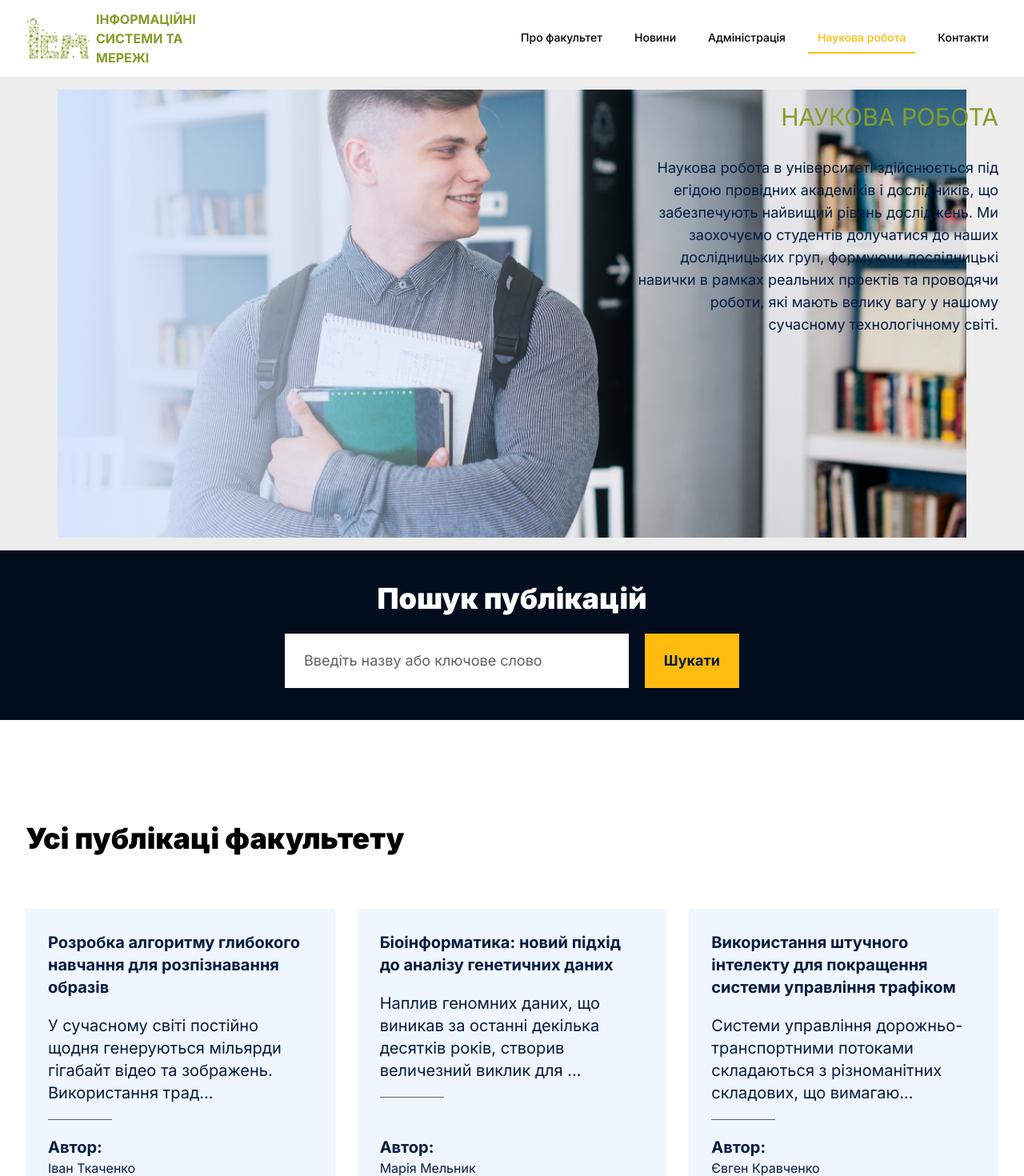
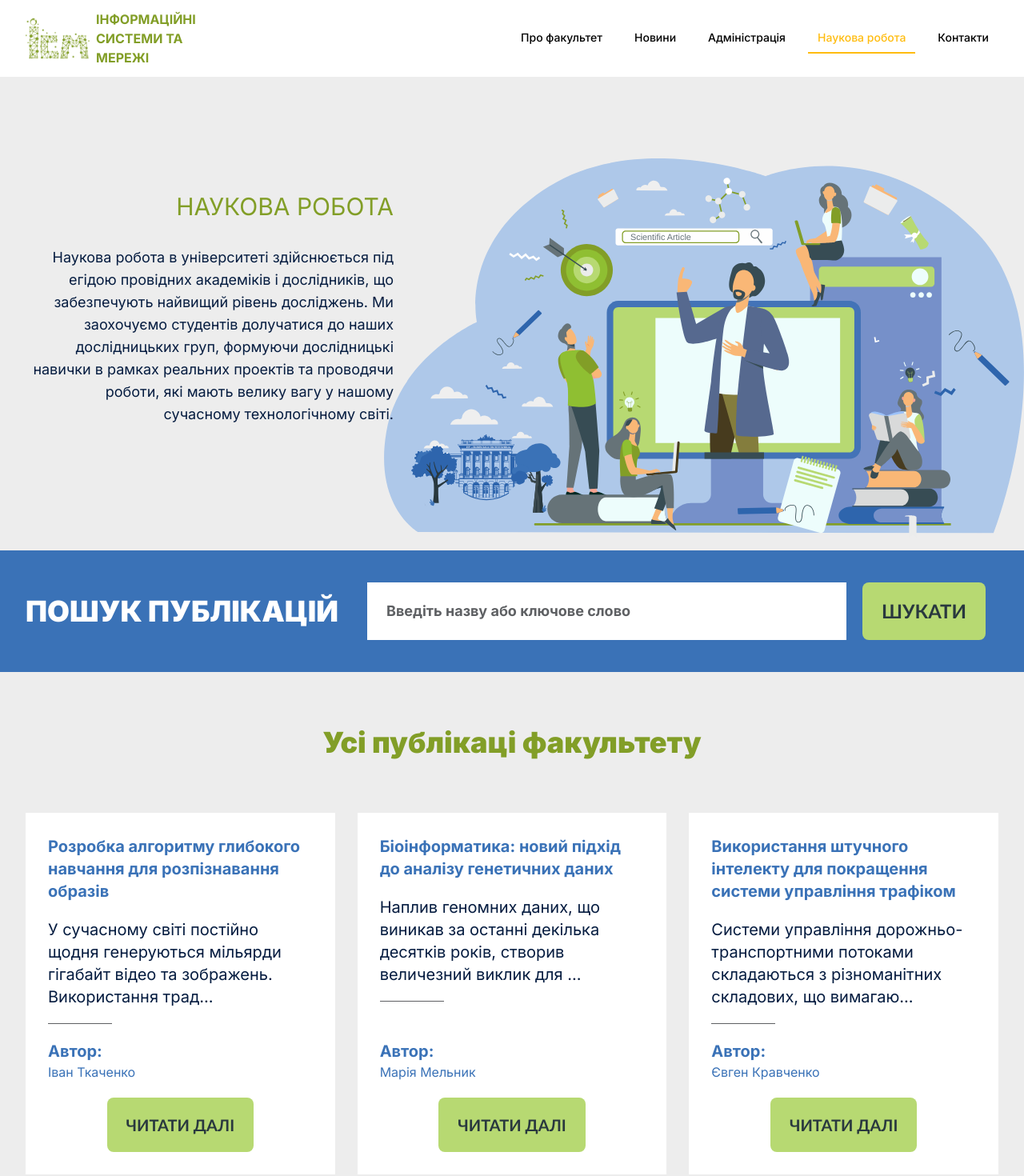
Before and after one commit to tideee2/cafedra, a Next.js app: page /science in a window 1280 px wide. Shown: the top 1470 px of the page at 80% size. Built offline with nearby package versions, Linux system fonts and the light colour scheme.

Commit message:
update science page according to new design

```diff
--- a/src/app/science/science-publications.tsx
+++ b/src/app/science/science-publications.tsx
@@ -10,14 +10,14 @@ function sliceStr(str: string, count = 100) {
 export default function SciencePublications() {
   return (
     <>
-      <div className="w-full bg-white py-20">
+      <div className="w-full bg-update-bg pt-5 pb-10">
         <div className="mx-auto max-w-7xl px-2 sm:px-6 lg:px-8">
-          <div className="flex flex-col justify-between items-center py-12">
-            <h3 className="mb-5 font-black text-4xl self-start">Усі публікаці факультету</h3>
+          <div className="flex flex-col justify-between items-center pt-12 pb-6">
+            <h3 className="mb-5 text-green text-center font-black text-4xl self-center">Усі публікаці факультету</h3>
             <div className="grid grid-cols-1 md:grid-cols-2 xl:grid-cols-3 gap-7 text-text-primary my-12">
               { tempSciencePublications.map(publication => (
-                <div className="p-7 bg-secondary-white flex flex-col" key={publication.id}>
-                  <h3 className="font-bold text-xl mb-5">{ publication.title }</h3>
+                <div className="p-7 bg-white flex flex-col" key={publication.id}>
+                  <h3 className="font-bold text-xl mb-5 text-update-blue">{ publication.title }</h3>
                   <p
                     className={`text-xl mb-10 ${styles.cardTitleLine}`}
                     // @ts-expect-error todo find how fix error with custom css props
@@ -26,10 +26,10 @@ export default function SciencePublications() {
                   </p>
                   <div className="flex-1"></div>
                   <div className="mb-5">
-                    <span className="font-bold text-xl">Автор:</span><br />
-                    <span>{ publication.author }</span>
+                    <span className="font-bold text-xl text-update-blue">Автор:</span><br />
+                    <span className="text-update-blue">{ publication.author }</span>
                   </div>
-                  <CustomButton props={{ outlined: true, type: 'link', href: `/science/${publication.id}` }}>Читати
+                  <CustomButton props={{ type: 'link', href: `/science/${publication.id}` }} type="regular">Читати
                     далі
                   </CustomButton>
                 </div>
@@ -37,7 +37,7 @@ export default function SciencePublications() {
             </div>
           </div>
           <div className="flex justify-center">
-            <CustomButton>Завантажити ще</CustomButton>
+            <CustomButton type="regular">Завантажити ще</CustomButton>
           </div>
         </div>
       </div>
--- a/src/app/science/search-science-work.tsx
+++ b/src/app/science/search-science-work.tsx
@@ -5,15 +5,15 @@ import CustomButton from '@/components/custom-button'
 export default function SearchScienceWork() {
   return (
     <>
-      <div className="w-full bg-custom-black">
+      <div className="w-full bg-update-blue">
         <div className="mx-auto max-w-7xl px-2 sm:px-6 lg:px-8 text-white flex justify-between items-center py-10">
-          <div className="w-full">
-            <div className="font-black text-white text-4xl text-center mb-6">
-              Пошук публікацій
+          <div className="w-full flex flex-col lg:flex-row justify-center gap-5 items-center">
+            <div className="font-black text-white text-4xl text-center uppercase">
+              Пошук&nbsp;публікацій
             </div>
-            <div className="flex justify-center mx-auto max-w-[600px] px-4 gap-5">
-              <input className="flex-1 py-5 px-6 placeholder-gray text-lg text-text-primary" placeholder="Введіть назву або ключове слово" type="text" />
-              <CustomButton>Шукати</CustomButton>
+            <div className="flex justify-center px-4 gap-5 w-full">
+              <input className="flex-1 py-5 px-6 w-full lg:min-w-[400px] placeholder-gray placeholde:font-normal text-lg font-bold text-text-primary" placeholder="Введіть назву або ключове слово" type="text" />
+              <CustomButton type="regular">Шукати</CustomButton>
             </div>
           </div>
         </div>
--- a/src/components/custom-button.tsx
+++ b/src/components/custom-button.tsx
@@ -1,16 +1,23 @@
 import type { ReactNode } from 'react'
 import Link from 'next/link'
 
-export default function CustomButton({ props, children, className }: Partial<{ children: ReactNode, props: any, className: string }>) {
+export default function CustomButton({ props, children, className, type }: Partial<{ children: ReactNode, props: any, className: string, type: string }>) {
   const classes = []
   if (props?.outlined) {
     classes.push('w-full border-2 border-primary bg-white')
+  }
+
+  if (type === 'regular') {
+    classes.push('bg-light-green text-update-primary font-bold uppercase rounded-lg font-calibri text-2xl')
+  }
+  else {
+    classes.push('bg-primary text-text-primary text-lg font-bold')
   }
   if (props?.type === 'link') {
     return (
       <>
         <Link
-          className={`bg-primary text-text-primary text-lg font-bold hover:opacity-80 py-5 px-6 ${classes} ${className}`}
+          className={`w-fit self-center text-center text-text-primary text-xl font-bold hover:opacity-80 py-5 px-6 ${classes} ${className}`}
           href={props.href}
         >
           { children }
@@ -20,7 +27,7 @@ export default function CustomButton({ props, children, className }: Partial<{ c
   }
   return (
     <button
-      className={`bg-primary text-text-primary text-lg font-bold hover:opacity-80 py-5 px-6 ${classes} ${className}`}
+      className={`hover:opacity-80 py-5 px-6 ${classes} ${className}`}
     >
       {children}
     </button>
--- a/src/components/main_page/common-header.tsx
+++ b/src/components/main_page/common-header.tsx
@@ -2,24 +2,32 @@
 'use client'
 
 import type { IHeaderInfo } from '@/interfaces/header-interfaces'
+import { HeaderType } from '@/interfaces/header-interfaces'
 
 export default function CommonHeaderContent({ props }: { props: IHeaderInfo }) {
+  const wrapperClasses = props.type === HeaderType.Main
+    ? 'bg-left-bottom bg-[length:auto_70%] md:bg-[length:auto_80%] lg:bg-contain md:bg-center'
+    : 'bg-bottom md:bg-right-bottom md:bg-[length:auto_50%] lg:bg-[length:50%_auto] xl:bg-auto'
+
+  const textWrapperClasses = props.type === HeaderType.Main ? 'justify-end' : 'justify-left xl:h-full'
+  const textAlignClasses = props.type === HeaderType.Main ? 'justify-between text-right' : 'justify-center text-center md:text-right'
+
   return (
     <>
       <section
         className="bg-update-bg py-4"
       >
         <div
-          className="mx-auto max-w-7xl px-2 sm:px-6 lg:px-8 pt-4 py-7 h-[560px] bg-[image:var(--image-url)] bg-left-bottom bg-[length:auto_70%] md:bg-[length:auto_80%] lg:bg-contain md:bg-center bg-no-repeat"
+          className={`mx-auto max-w-7xl px-2 sm:px-6 lg:px-8 pt-4 py-7 h-[650px] md:h-[560px] bg-contain bg-no-repeat bg-[image:var(--image-url)] ${wrapperClasses}`}
           // @ts-expect-error todo find how fix error with custom css props
           style={{ '--image-url': `url(${props.img})` }}
         >
-          <div className="flex justify-end">
-            <div className="flex flex-col justify-between max-w-[460px]">
-              <h1 className="uppercase text-3xl mb-8 text-green text-right">{ props.title }</h1>
+          <div className={`flex ${textWrapperClasses}`}>
+            <div className={`flex flex-col max-w-max md:max-w-[460px] ${textAlignClasses}`}>
+              <h1 className="uppercase text-3xl mb-8 text-green">{ props.title }</h1>
               {
                 props.descriptionItems.map((item, index) => (
-                  <p className="text-text-primary text-lg mb-3 last:mb-0 text-right" key={index}>{ item.text }</p>
+                  <p className="text-text-primary text-lg mb-3 last:mb-0" key={index}>{ item.text }</p>
                 ))
               }
             </div>
--- a/src/constants/header.ts
+++ b/src/constants/header.ts
@@ -1,5 +1,6 @@
 import type { IHeaderLink } from '@/interfaces/headerLink'
 import type { IHeaderInfo } from '@/interfaces/header-interfaces'
+import { HeaderType } from '@/interfaces/header-interfaces'
 
 export const headerLinks: IHeaderLink[] = [
   {
@@ -24,6 +25,7 @@ export const headerLinks: IHeaderLink[] = [
   },
 ]
 export const mainPageHeaderInfo: IHeaderInfo = {
+  type: HeaderType.Main,
   title: 'Кафедра інформаційних систем та мереж',
   img: '/images/new_main_bg.svg',
   descriptionItems: [
@@ -40,8 +42,9 @@ export const mainPageHeaderInfo: IHeaderInfo = {
 }
 
 export const sciencePageHeaderInfo: IHeaderInfo = {
+  type: HeaderType.Science,
   title: 'Наукова робота',
-  img: '/images/science_bg.png',
+  img: '/images/bg/science_main_bg.svg',
   descriptionItems: [
     {
       text: 'Наукова робота в університеті здійснюється під егідою провідних академіків і дослідників, що забезпечують найвищий рівень досліджень. Ми заохочуємо студентів долучатися до наших дослідницьких груп, формуючи дослідницькі навички в рамках реальних проектів та проводячи роботи, які мають велику вагу у нашому сучасному технологічному світі.',
--- a/src/interfaces/header-interfaces.ts
+++ b/src/interfaces/header-interfaces.ts
@@ -3,7 +3,13 @@ export interface IHeaderLink {
   href: string
 }
 
+export enum HeaderType {
+  Main,
+  Science,
+}
+
 export interface IHeaderInfo {
+  type: HeaderType
   title: string
   img: string
   descriptionItems: {
--- a/tailwind.config.ts
+++ b/tailwind.config.ts
@@ -15,7 +15,7 @@ const config: Config = {
       },
 
       fontFamily: {
-        Calibri: ['Calibri', 'sans-serif'],
+        calibri: ['Calibri', 'sans-serif'],
       },
       backgroundSize: {
         'auto': 'auto',
@@ -34,10 +34,11 @@ const config: Config = {
         'custom-black': '#020D1D',
         'secondary-white': '#F0F6FF',
         'secondary-blue': '#1E498B',
-        'update-primary': '#2e3c42',
+        'update-primary': '#29383e',
         'green': '#829e27',
         'update-bg': '#ededed',
         'update-blue': '#3a72b7',
+        'light-green': '#b7d972',
       },
     },
   },
```
Also changed, not shown: public/images/bg/science_main_bg.svg (added).
